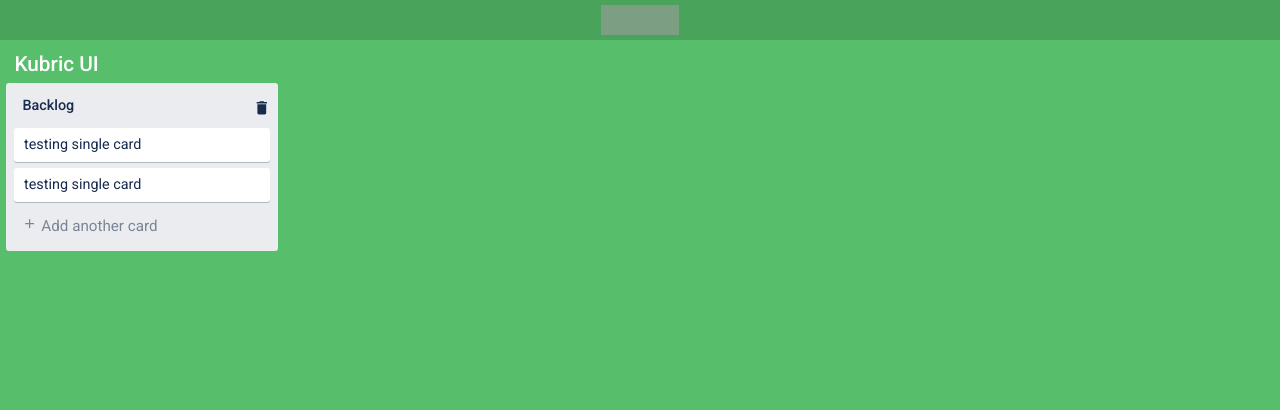
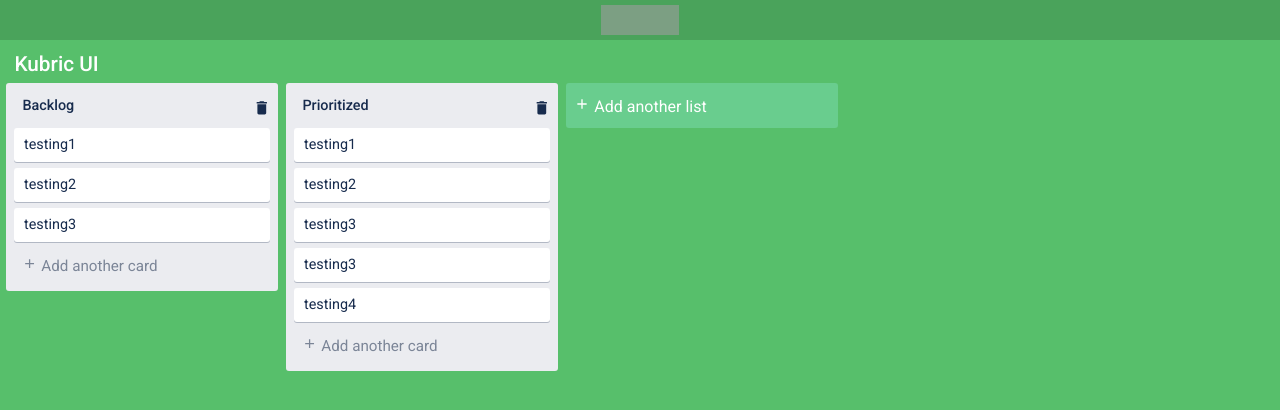
Before and after one commit to bim240/trello, a React app: page / in a window 1280 px wide. Shown: the top 410 px of the page. Built offline with nearby package versions, Linux system fonts and the light colour scheme; grey boxes are pictures that could not be loaded.

Commit message:
add new list

```diff
--- a/src/components/SingleBoard.jsx
+++ b/src/components/SingleBoard.jsx
@@ -1,26 +1,89 @@
-import React from "react";
+import React, { useState, useRef } from "react";
 import { MdDelete, MdAdd } from "react-icons/md";
+import { IoMdClose } from "react-icons/io";
+import { connect } from "react-redux";
+import { addNewList } from "../redux/actions";
 
 const SingleBoard = (props) => {
+  let [showInputForNewListTitle, setShowInputForNewListTitle] = useState(false);
+  let data = useRef("");
+
+  const handleShowInputBox = () => {
+    setShowInputForNewListTitle(!showInputForNewListTitle);
+  };
+
+  const updateData = (e) => {
+    data = e.target.value;
+  };
+
+  const handleAddNewList = () => {
+    props.dispatch(addNewList(data));
+    setShowInputForNewListTitle(false);
+    data = "";
+  };
+
+  let { nowShowingBoard } = props;
   return (
     <section className="single_board_section">
-      <h4 className="signle_board_title"> Kubric UI</h4>
+      <h4 className="signle_board_title"> {nowShowingBoard.name}</h4>
+      <div className="all_list">
+        {nowShowingBoard.lists.map((list) => {
+          return (
             <div className="single_list">
               <div className="header_section">
-          <h5 className="list_title">Backlog</h5>
-          <div className="delete_icon">
-            <MdDelete />
+                <h5 className="list_title">{list.name}</h5>
+                <div>
+                  <MdDelete className="delete_icon" />
                 </div>
               </div>
-        <div className="single_card"> testing single card</div>
-        <div className="single_card"> testing single card</div>
+              {list.cards.map((card) => {
+                console.log(card, "cards");
+                return <div className="single_card">{card}</div>;
+              })}
+
               <div className="add_single_card">
                 {" "}
-          <MdAdd className="plus_icon" /> Add another card
+                <MdAdd /> Add another card
+              </div>
+            </div>
+          );
+        })}
+        <div
+          className={
+            showInputForNewListTitle ? "single_list" : "add_single_list"
+          }>
+          {showInputForNewListTitle ? (
+            <div className="add_new_list_section">
+              <input
+                className="new_list_title"
+                placeholder="Enter new title..."
+                type="text"
+                ref={data}
+                onChange={updateData}
+              />
+              <button className="btn_new_title" onClick={handleAddNewList}>
+                Add List
+              </button>
+              <span className="close_icon">
+                <IoMdClose onClick={handleShowInputBox} />
+              </span>
+            </div>
+          ) : (
+            <div className="add_single_card" onClick={handleShowInputBox}>
+              {" "}
+              <MdAdd /> Add another list
+            </div>
+          )}
         </div>
       </div>
     </section>
   );
 };
 
-export default SingleBoard;
+function mapStateToProps(state) {
+  // console.log(state.nowShowingBoard, "nowShowingBoard");
+  return {
+    nowShowingBoard: state.boards[state.nowShowingBoard],
+  };
+}
+export default connect(mapStateToProps)(SingleBoard);
--- a/src/redux/actions/index.js
+++ b/src/redux/actions/index.js
@@ -0,0 +1,5 @@
+function addNewList(listTitle) {
+  return { type: "ADD_NEW_LIST", payload: listTitle };
+}
+
+export { addNewList };
--- a/src/redux/reducers/index.js
+++ b/src/redux/reducers/index.js
@@ -1,9 +1,30 @@
-let initialState = {};
+let initialState = {
+  boards: [
+    {
+      name: " Kubric UI",
+      lists: [
+        { name: "Backlog", cards: ["testing1", "testing2", "testing3"] },
+        {
+          name: "Prioritized",
+          cards: ["testing1", "testing2", "testing3", "testing3", "testing4"],
+        },
+      ],
+    },
+  ],
+  nowShowingBoard: 0,
+};
 
 export default function reducer(state = initialState, action) {
   switch (action.type) {
-    case "test":
-      break;
+    case "ADD_NEW_LIST":
+      return {
+        ...state,
+        ...state.boards[state.nowShowingBoard],
+        lists: state.boards[state.nowShowingBoard].lists.push({
+          name: action.payload,
+          cards: [],
+        }),
+      };
 
     default:
       return state;
--- a/src/style/single_board.scss
+++ b/src/style/single_board.scss
@@ -1,3 +1,8 @@
+.all_list {
+  display: flex;
+  align-items: flex-start;
+}
+
 .single_board_section {
   padding: 0.4rem;
   .signle_board_title {
@@ -7,12 +12,14 @@
     font-weight: 500;
   }
   .single_list {
+    display: inline-block;
     box-sizing: border-box;
     background-color: #ebecf0;
     width: 272px;
     padding: 0.5rem;
     border-radius: 3px;
     color: #172b4d;
+    margin-right: 0.5rem;
     .header_section {
       display: flex;
       justify-content: space-between;
@@ -59,4 +66,54 @@
       color: #172b4d;
     }
   }
+  .add_single_list {
+    display: inline-block;
+    box-sizing: border-box;
+    background-color: #69cd8e;
+    width: 272px;
+    padding: 0.8rem 0.5rem;
+    border-radius: 3px;
+    color: white;
+    margin-right: 0.5rem;
+    transition: all 400ms;
+  }
+  .add_single_list:hover {
+    background-color: #69cd8ead;
+    transition: all 400ms;
+    cursor: pointer;
+  }
 }
+.add_new_list_section {
+  background-color: #ebecf0;
+  color: #172b4d;
+  transition: all 400ms;
+  .new_list_title {
+    box-sizing: border-box;
+    width: 100%;
+    border: 1.5px solid blue;
+    border-radius: 3px;
+    font-size: 1rem;
+    padding: 0.5rem;
+    margin-bottom: 0.2rem;
+  }
+  .new_list_title {
+    outline: none;
+  }
+  .btn_new_title {
+    cursor: pointer;
+    background-color: #5cb147;
+    color: white;
+    border: none;
+    outline: none;
+    padding: 0.5rem;
+    font-size: 1rem;
+    border-radius: 3px;
+  }
+  .close_icon {
+    vertical-align: middle;
+    color: #172b4d;
+    font-size: 1.8rem;
+    margin-left: 0.7rem;
+    cursor: pointer;
+  }
+}
```
Lines whose indentation alone changed are shown as unchanged.
